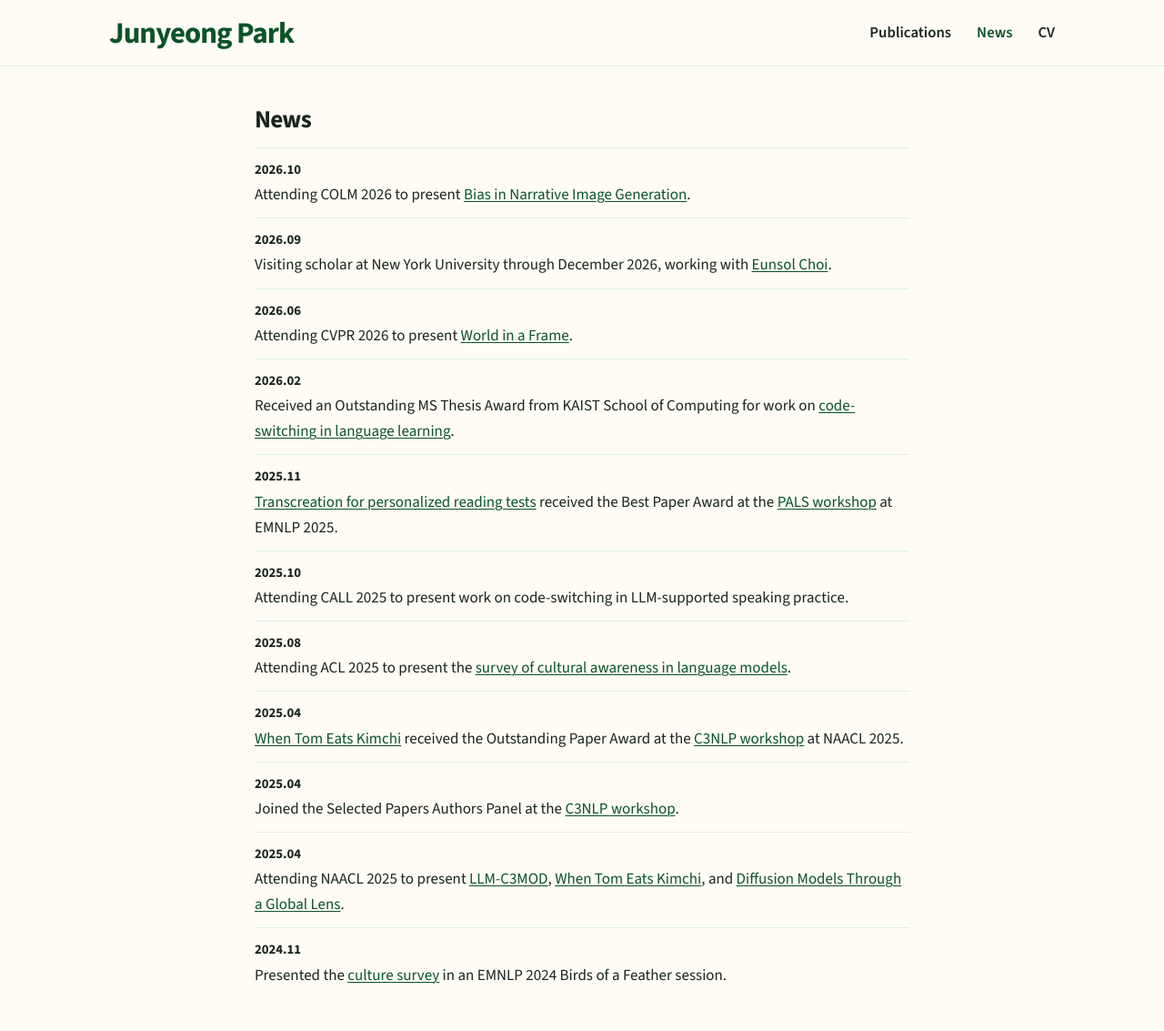
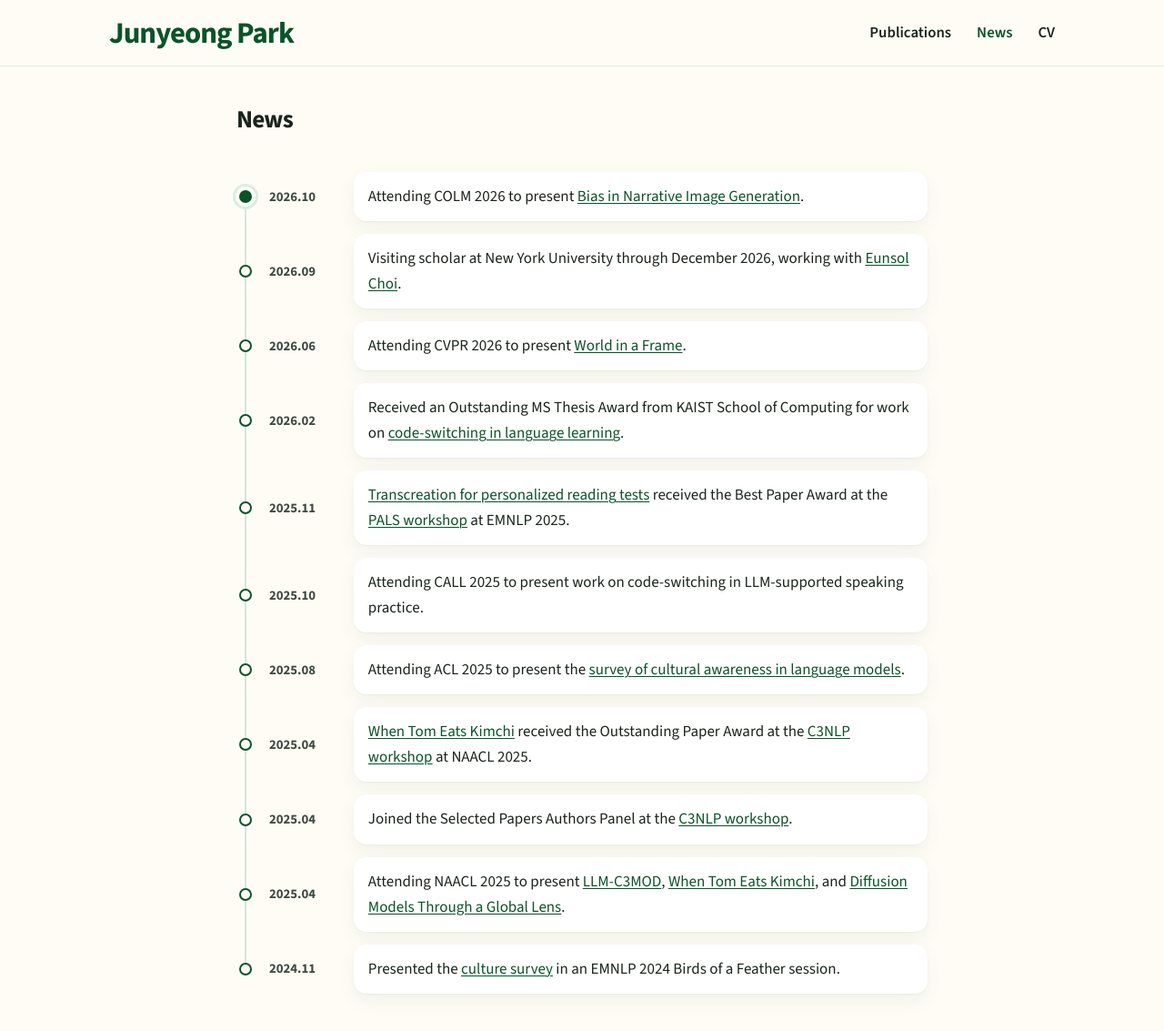
Before and after one commit to jjjunyeong/jjjunyeong.github.io, a Jekyll site: the page built from news.html, in a window 1280 px wide and 1155 px high. Shown: the top 1133 px of the window at 91% size. Built offline with Jekyll 4.4.1, drawn with Linux system fonts in a browser that asks for light colours.

Commit message:
Show every publication keyword, and lay the News page out as a timeline.
Co-authored-by: Cursor <cursoragent@cursor.com>

```diff
--- a/assets/css/site.css
+++ b/assets/css/site.css
@@ -6,7 +6,9 @@
   --accent: #0b5328;
   --accent-dark: #083d1c;
   --wash: #e7f6eb;
-  --award: #0b5328;
+  --award: #9b2c4a;
+  --tag: #1a5560;
+  --tag-bg: #e7f3f3;
   --bg: #fffcf6;
   --max: 1040px;
 }
@@ -321,8 +323,9 @@ main { padding: 28px 0 8px; }
   font-size: 0.78rem;
   font-weight: 700;
   letter-spacing: 0.01em;
-  color: var(--accent);
-  background: var(--wash);
+  color: var(--tag);
+  background: var(--tag-bg);
+  border: 1px solid #c5dedd;
   border-radius: 999px;
   padding: 2px 8px;
 }
@@ -449,7 +452,7 @@ main { padding: 28px 0 8px; }
 }
 
 .news-page {
-  width: min(720px, calc(100% - 40px));
+  width: min(760px, calc(100% - 40px));
   margin: 8px auto 48px;
 }
 
@@ -460,10 +463,83 @@ main { padding: 28px 0 8px; }
   letter-spacing: -0.03em;
 }
 
-.news-page .news {
-  max-height: none;
-  overflow: visible;
-  padding-right: 0;
+.timeline {
+  list-style: none;
+  margin: 28px 0 0;
+  padding: 0;
+}
+
+.timeline-item {
+  display: grid;
+  grid-template-columns: 20px 4.8rem minmax(0, 1fr);
+  column-gap: 16px;
+  align-items: center;
+}
+
+.rail {
+  position: relative;
+  align-self: stretch;
+  display: flex;
+  justify-content: center;
+  align-items: center;
+}
+
+.rail::before {
+  content: "";
+  position: absolute;
+  top: 0;
+  bottom: 0;
+  left: 50%;
+  width: 2px;
+  transform: translateX(-50%);
+  background: #d5e6da;
+}
+
+.timeline-item:first-child .rail::before { top: 50%; }
+.timeline-item:last-child .rail::before { bottom: 50%; }
+
+.node {
+  width: 14px;
+  height: 14px;
+  border: 2px solid var(--accent);
+  border-radius: 50%;
+  background: var(--bg);
+  position: relative;
+  z-index: 1;
+  flex: none;
+}
+
+.timeline-item.is-latest .node {
+  background: var(--accent);
+  box-shadow: 0 0 0 4px var(--bg), 0 0 0 7px #d7efe0;
+}
+
+.timeline-item time {
+  color: var(--muted);
+  font-size: 0.92rem;
+  font-weight: 700;
+  font-variant-numeric: tabular-nums;
+  line-height: 1;
+  white-space: nowrap;
+}
+
+.timeline-item .card {
+  margin: 7px 0;
+  background: #fff;
+  border-radius: 14px;
+  padding: 13px 16px;
+  box-shadow: 0 1px 2px rgba(26, 36, 28, 0.04), 0 8px 20px rgba(11, 83, 40, 0.06);
+}
+
+.timeline-item .card p { margin: 0; }
+
+@media (max-width: 740px) {
+  .timeline-item {
+    grid-template-columns: 20px 4.4rem minmax(0, 1fr);
+    column-gap: 10px;
+  }
+
+  .timeline-item .card { padding: 12px 13px; }
 }
 
 @media print {
--- a/index.html
+++ b/index.html
@@ -83,7 +83,7 @@ description: "Junyeong Park is a Ph.D. student at KAIST studying culturally and
           </p>
           <ul class="tags">
             {% for tag in site.data.themes %}
-              {% if pub.tags contains tag.id and tag.id != pub.primary %}
+              {% if pub.tags contains tag.id %}
               <li>{{ tag.title }}</li>
               {% endif %}
             {% endfor %}
--- a/news.html
+++ b/news.html
@@ -8,12 +8,13 @@ description: "News from Junyeong Park."
 
 <section class="news-page">
   <h1>News</h1>
-  <div class="news">
+  <ol class="timeline">
     {% for item in site.data.news %}
-    <article class="news-item">
+    <li class="timeline-item{% if forloop.first %} is-latest{% endif %}">
+      <span class="rail" aria-hidden="true"><span class="node"></span></span>
       <time datetime="{{ item.date | replace: '.', '-' }}">{{ item.date }}</time>
-      <div class="text">{{ item.text | markdownify }}</div>
-    </article>
+      <div class="card">{{ item.text | markdownify }}</div>
+    </li>
     {% endfor %}
-  </div>
+  </ol>
 </section>
```
